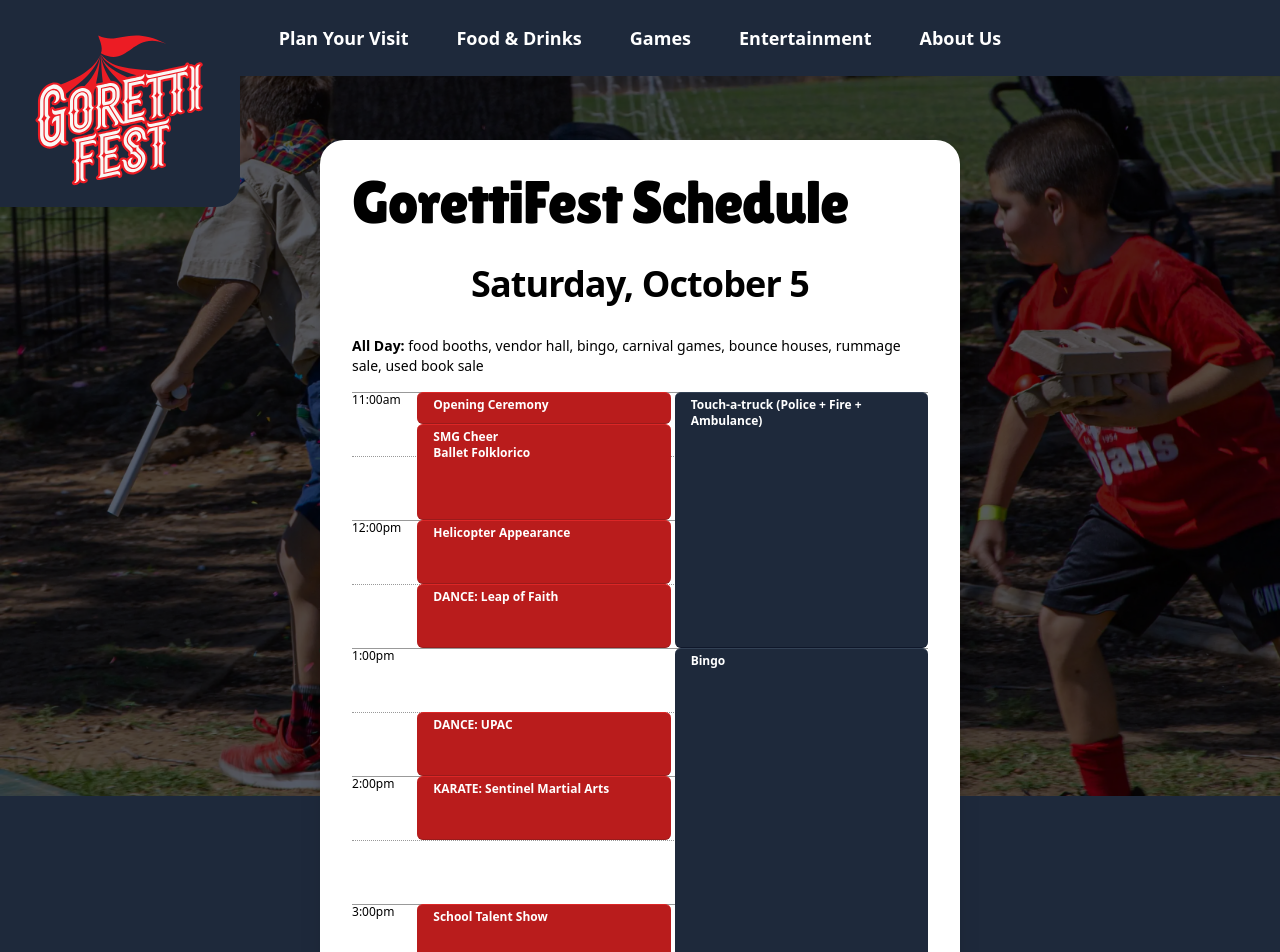
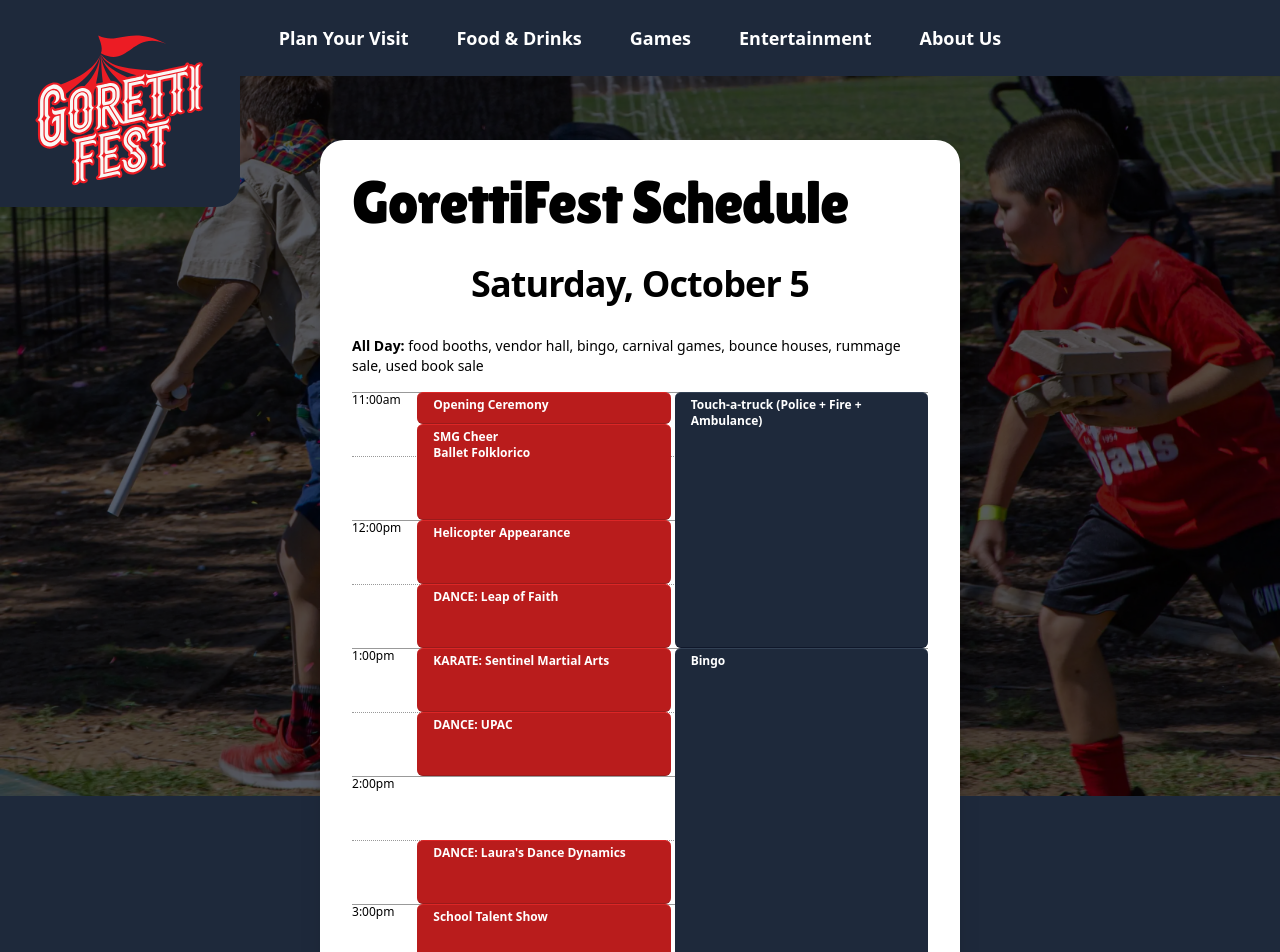
Before and after one commit to ktbartholomew/gorettifest.com, a Next.js app: page /schedule in a window 1280 px wide. Shown: the top 952 px of the page. Built offline with nearby package versions, Linux system fonts and the light colour scheme.

Commit message:
add lauras to schedule

```diff
--- a/app/schedule/page.tsx
+++ b/app/schedule/page.tsx
@@ -124,23 +124,25 @@ export default function SchedulePage() {
                             <strong>DANCE: Leap of Faith</strong>
                           </div>
                         </div>
-                        <div
-                          className={`${classes.calendarItem} mt-[4rem] h-[4rem]`}
-                        >
-                          <div>
-                            <strong>DANCE: UPAC</strong>
-                          </div>
-                        </div>
-
                         <div className={`${classes.calendarItem} h-[4rem]`}>
                           <div>
                             <strong>KARATE: Sentinel Martial Arts</strong>
                           </div>
                         </div>
+                        <div className={`${classes.calendarItem} h-[4rem]`}>
+                          <div>
+                            <strong>DANCE: UPAC</strong>
+                          </div>
+                        </div>
+                        <div
+                          className={`${classes.calendarItem} mt-[4rem] h-[4rem]`}
+                        >
+                          <div>
+                            <strong>DANCE: Laura&apos;s Dance Dynamics</strong>
+                          </div>
+                        </div>
 
-                        <div
-                          className={`${classes.calendarItem}  mt-[4rem] h-[8rem]`}
-                        >
+                        <div className={`${classes.calendarItem}   h-[8rem]`}>
                           <div>
                             <strong>School Talent Show</strong>
                           </div>
```
